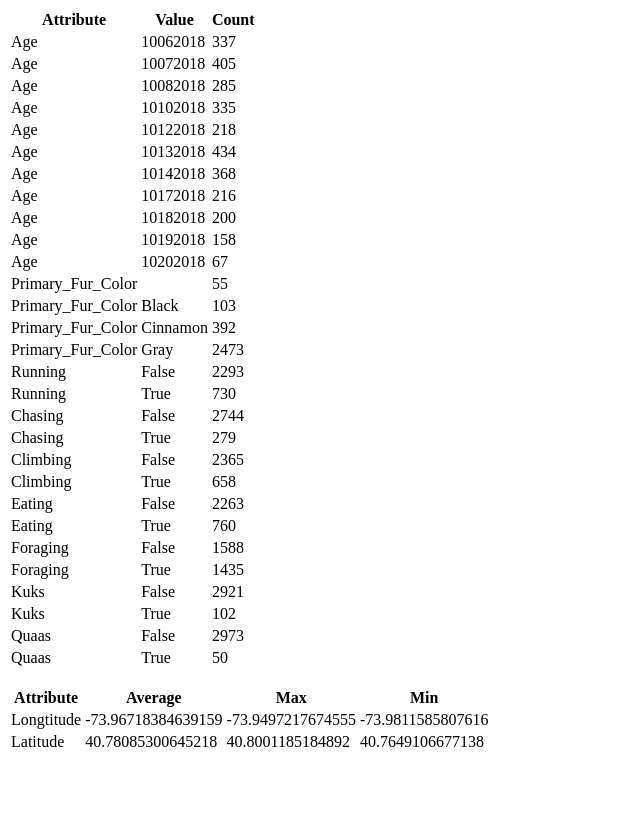
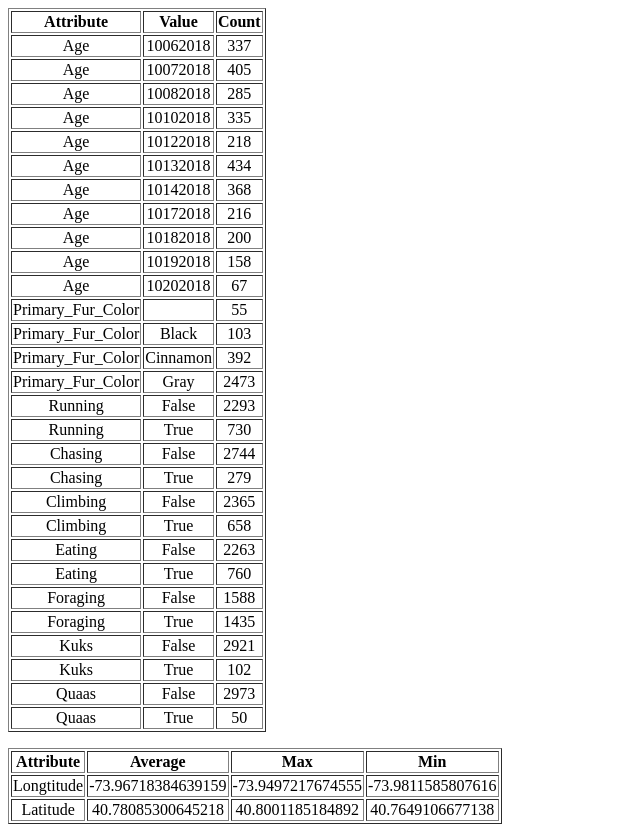
Before and after one commit to DarenRen/sq, a Django app: page /sightings/stats/ in a window 1280 px wide. Shown: the whole page, without its empty margins (0-640 px from the left). Before the commit the page ends 747 px from the top, so only its background shows below. Run offline with Django 3.2, Linux system fonts and the light colour scheme; data comes from the database, SQL or seed files in the repository.

Commit message:
write main. and update export,stats.html

```diff
--- /dev/null
+++ b/tracker/main.py
@@ -0,0 +1,3 @@
+from project.wsgi import application
+
+app = application
--- a/tracker/sightings/templates/sightings/stats.html
+++ b/tracker/sightings/templates/sightings/stats.html
@@ -9,7 +9,7 @@ table, th, td {
 </head>
 <body>
 
-<table>
+<table border="1">
 	<thead>
 		<tr>
 			<th>Attribute</th>
@@ -22,9 +22,9 @@ table, th, td {
 		{% for attr, dict in values.items %}
 			{% for val, num in dict.items %}
 		<tr>
-			<td>{{attr}}</td>
-			<td>{{val}}</td>
-			<td>{{num}}</td>
+			<td style="text-align:center">{{attr}}</td>
+			<td style="text-align:center">{{val}}</td>
+			<td style="text-align:center">{{num}}</td>
 			{% endfor %}
 		{% endfor %}
 		</tr>
@@ -33,7 +33,7 @@ table, th, td {
 
 <p></p>
 
-<table>
+<table border="1">
 
 	<thead>
 		<tr>
@@ -45,16 +45,16 @@ table, th, td {
 	</thead>
 	<tbody>
 		<tr>
-			<td>Longtitude</td>
-			<td>{{x.avg_}}</td>
-			<td>{{x.max_}}</td>
-			<td>{{x.min_}}</td>
+			<td style="text-align:center">Longtitude</td>
+			<td style="text-align:center">{{x.avg_}}</td>
+			<td style="text-align:center">{{x.max_}}</td>
+			<td style="text-align:center">{{x.min_}}</td>
 		</tr>
 		<tr>
-			<td>Latitude</td>
-			<td>{{y.avg_}}</td>
-			<td>{{y.max_}}</td>
-			<td>{{y.min_}}</td>
+			<td style="text-align:center">Latitude</td>
+			<td style="text-align:center">{{y.avg_}}</td>
+			<td style="text-align:center">{{y.max_}}</td>
+			<td style="text-align:center">{{y.min_}}</td>
 		</tr>
 	</tbody>
 
```
Also changed, not shown: tracker/sightings/management/commands/export_squirrel_data.py (+6 -2 lines).
